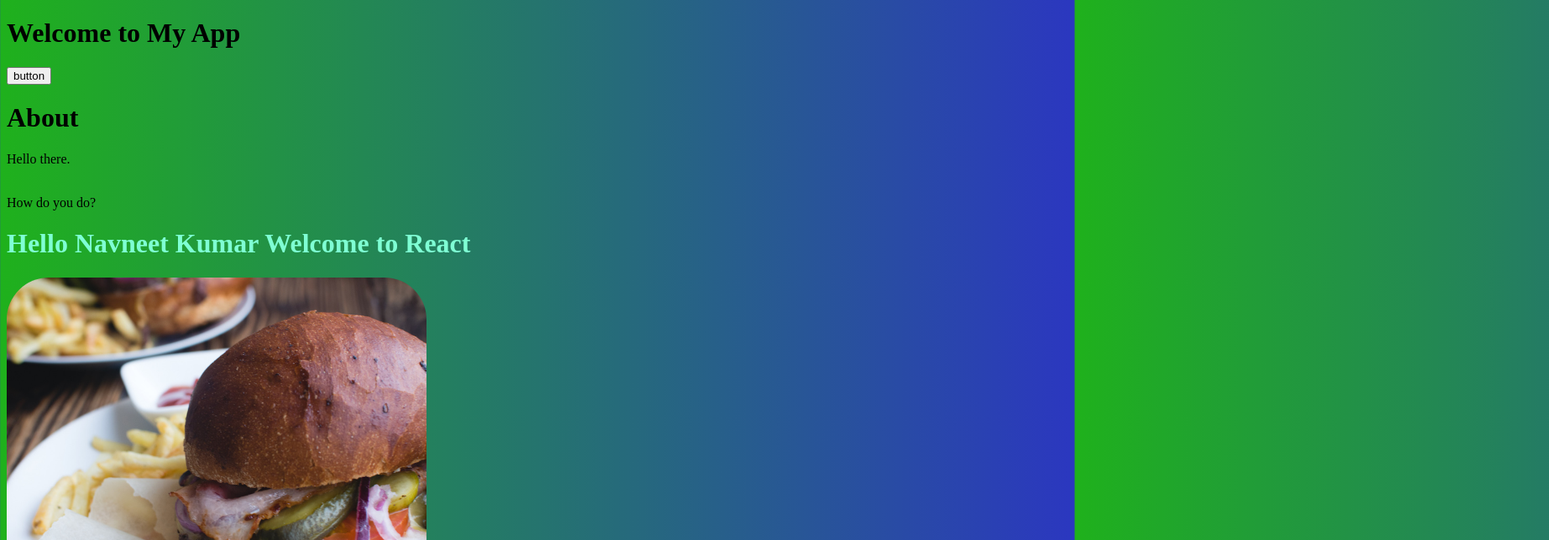
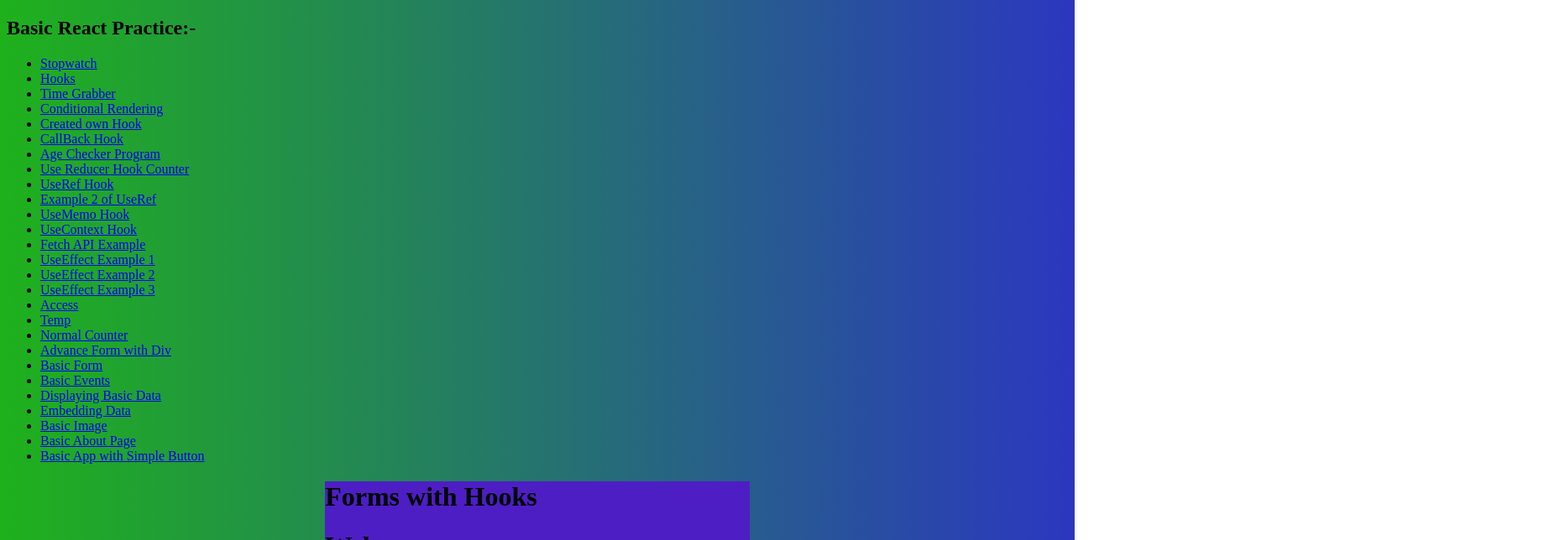
Before and after one commit to NavneetOrion/React-Work, a React (Create React App) app: page /Hooks in a window 1280 px wide. Shown: the top 644 px of the page at 84% size, 1845 px wide, since content can reach past the window. Built offline with nearby package versions, Linux system fonts and the light colour scheme; no server answers.

Commit message:
Clearing the code with Links and Custom Hooks

```diff
--- a/public/style.css
+++ b/public/style.css
@@ -139,3 +139,11 @@ a:focus{
     width:40%;
     background-color: #0f7657;
 }
+
+.custom{
+    margin:auto;
+    padding-left: 5px;
+    height:40vh;
+    width:40%;
+    background-color: #91a510;
+}
--- /dev/null
+++ b/src/CustomHooks.jsx
@@ -0,0 +1,16 @@
+import React from 'react'
+import useCounter from './useCounter'
+
+const CustomHooks = () => {
+  const [count,Increment,Decrement] = useCounter()
+  return (
+    <div className='custom'>
+    <h1>Value: {count}</h1>
+    <button onClick={Increment}>Increment</button>
+    <button onClick={Decrement}>Decrement</button>
+
+    </div>
+  )
+}
+
+export default CustomHooks
--- /dev/null
+++ b/src/Header.jsx
@@ -0,0 +1,12 @@
+import React from 'react'
+
+const Header = () => {
+  return (
+    <div>
+    <h2>Basic React Practice:-</h2>
+
+    </div>
+  )
+}
+
+export default Header
--- a/src/RouterPro.jsx
+++ b/src/RouterPro.jsx
@@ -2,6 +2,33 @@ import React from 'react'
 import { BrowserRouter as Router,Link,Route,Routes } from 'react-router-dom'
 import Stopwatch from './Stopwatch'
 import Hooks from './Hooks'
+import Tick from './Tick';
+import Condition from './Condition';
+import CustomHooks from './CustomHooks';
+import UseCallback from './UseCallback';
+import AgeChecker from './AgeChecker';
+import UseReducer from './UseReducer';
+import UseRef from './UseRef';
+import UseRef2 from './UseRef2';
+import UseMemo from './UseMemo';
+import UseContext from './UseContext';
+import FetchAPI from './FetchAPI';
+import UseEffect2 from './UseEffect2';
+import UseEffect3 from './UseEffect3';
+import UseEffect4 from './UseEffect4';
+import Access from './Access';
+import Temp from './Temp';
+import Counter from './Counter';
+import NewForm from './NewForm';
+import Forms from './Forms';
+import Events from './Events';
+import DisplayingData from './DisplayingData';
+import Embedding from './Embedding';
+import Image from './Image';
+import AboutPage  from './AboutPage';
+import App from './App';
+
+
 
 const RouterPro = () => {
 
@@ -16,13 +43,112 @@ const RouterPro = () => {
             <li>
               <Link to="/Hooks">Hooks</Link>
             </li>
+            <li>
+              <Link to="/Tick">Time Grabber</Link>
+            </li>
+            <li>
+              <Link to="/Condition">Conditional Rendering</Link>
+            </li>
+            <li>
+              <Link to="/CustomHooks">Created own Hook</Link>
+            </li>
+            <li>
+              <Link to="/UseCallBack">CallBack Hook</Link>
+            </li>
+            <li>
+              <Link to="/AgeChecker">Age Checker Program</Link>
+            </li>
+            <li>
+              <Link to="/UseReducer">Use Reducer Hook Counter</Link>
+            </li>
+            <li>
+              <Link to="/UseRef">UseRef Hook</Link>
+            </li>
+            <li>
+              <Link to="/UseRef2">Example 2 of UseRef</Link>
+            </li>
+            <li>
+              <Link to="/UseMemo">UseMemo Hook</Link>
+            </li>
+            <li>
+              <Link to="/UseContext">UseContext Hook</Link>
+            </li>
+            <li>
+              <Link to="/FetchApi">Fetch API Example</Link>
+            </li>
+            <li>
+              <Link to="/UseEffect2">UseEffect Example 1</Link>
+            </li>
+            <li>
+              <Link to="/UseEffect3">UseEffect Example 2</Link>
+            </li>
+            <li>
+              <Link to="/UseEffect4">UseEffect Example 3</Link>
+            </li>
+            <li>
+              <Link to="/Access">Access</Link>
+            </li>
+            <li>
+              <Link to="/Temp">Temp</Link>
+            </li>
+            <li>
+              <Link to="/Counter">Normal Counter</Link>
+            </li>
+            <li>
+              <Link to="/NewForm">Advance Form with Div</Link>
+            </li>
+            <li>
+              <Link to="/Form">Basic Form</Link>
+            </li>
+            <li>
+              <Link to="/Events">Basic Events</Link>
+            </li>
+            <li>
+              <Link to="/Display">Displaying Basic Data</Link>
+            </li>
+            <li>
+              <Link to="/Embedding">Embedding Data</Link>
+            </li>
+            <li>
+              <Link to="/Image">Basic Image</Link>
+            </li>
+            <li>
+              <Link to="/About">Basic About Page</Link>
+            </li>
+            <li>
+              <Link to="/App">Basic App with Simple Button</Link>
+            </li>
           </ul>
         </nav>
       </div>
       <Routes>
         <Route path='/stopwatch' Component={Stopwatch}></Route>
-
         <Route path='/Hooks' Component={Hooks}></Route>
+        <Route path='/Tick'  Component={Tick}></Route>
+        <Route path='/Condition' Component={Condition}></Route>
+        <Route path='/CustomHooks' Component={CustomHooks}></Route>
+        <Route path='/UseCallBack' Component={UseCallback}></Route>
+        <Route path='/AgeChecker' Component={AgeChecker}></Route>
+        <Route path='/UseReducer' Component={UseReducer}></Route>
+        <Route path='/UseRef' Component={UseRef}></Route>
+        <Route path='/UseRef2' Component={UseRef2}></Route>
+        <Route path='/UseMemo' Component={UseMemo}></Route>
+        <Route path='/UseContext' Component={UseContext}></Route>
+        <Route path='/FetchApi' Component={FetchAPI}></Route>
+        <Route path='/UseEffect2' Component={UseEffect2}></Route>
+        <Route path='/UseEffect3' Component={UseEffect3}></Route>
+        <Route path='/UseEffect4' Component={UseEffect4}></Route>
+        <Route path='/Access' Component={Access}></Route>
+        <Route path='/Temp' Component={Temp}></Route>
+        <Route path='/Counter' Component={Counter}></Route>
+        <Route path='/NewForm' Component={NewForm}></Route>
+        <Route path='/Form' Component={Forms}></Route>
+        <Route path='/Events' Component={Events}></Route>
+        <Route path='/Display' Component={DisplayingData}></Route>
+        <Route path='/Embedding' Component={Embedding}></Route>
+        <Route path='/Image' Component={Image}></Route>
+        <Route path='/About' Component={AboutPage}></Route>
+        <Route path='/App' Component={App}></Route>
       </Routes>
     </Router>
   )
--- a/src/index.js
+++ b/src/index.js
@@ -1,41 +1,7 @@
 import React from 'react';
 import ReactDOM from 'react-dom/client';
-import App from './App';
-import AboutPage  from './AboutPage';
-import Image from './Image';
-import Embedding from './Embedding';
-import DisplayingData from './DisplayingData';
-import Condition from './Condition';
-import Tick from './Tick';
-import Props from './Props';
-import Events from './Events';
-import Hooks from './Hooks';
-import Forms from './Forms';
-import NewForm from './NewForm';
-import Counter from './Counter';
-import Temp from './Temp';
-import Containment from './Containment';
-import Contact from './Contact';
-import Chat from './Chat';
-import App2 from './App2';
-import {BrowserRouter} from 'react-router-dom';
-import Access from './Access';
-import UseEffect2 from './UseEffect2';
-
-import UseEffect3 from './UseEffect3';
-import UseEffect4 from './UseEffect4';
-import FetchAPI from './FetchAPI';
-import UseContext from './UseContext';
-import UseRef from './UseRef';
-import UseMemo from './UseMemo';
-import UseRef2 from './UseRef2';
-import Stopwatch from './Stopwatch';
-import UseReducer from './UseReducer';
-import AgeChecker from './AgeChecker';
-import UseCallback from './UseCallback';
 import RouterPro from './RouterPro';
-
-
+import Header from './Header';
 
 const comment = {
   date: new Date().toDateString(),
@@ -49,53 +15,26 @@ const comment = {
 const root = ReactDOM.createRoot(document.getElementById('root'));
 root.render(
   <>
-    <App />
-    <AboutPage />
-    <Embedding />
-    <Image />
-    <DisplayingData/>
-    <Condition/>
-    <Tick/>
-    <Props
+    {/* <Props
     date={comment.date}
       text={comment.text}
       author = {comment.author}
-    />
-    <Events/>
+    /> */}
+
     {/* <Hooks/> */}
-    <Forms/>
-    <NewForm/>
-    <Counter/>
-    <Temp/>
-    <Containment
+
+    {/* <Containment
       left={<Contact/>}
       right={<Chat/>}
-    />
+    /> */}
 
-    <BrowserRouter>
+    {/* <BrowserRouter>
     <App2/>
-    </BrowserRouter>
+    </BrowserRouter> */}
 
-    <Access/>
-    <UseEffect2/>
-    <UseEffect3/>
-    <UseEffect4/>
-    <FetchAPI/>
     {/* <FetchApi2/> */}
-
-    <UseContext/>
-    <UseRef/>
-    <UseMemo/>
-    <UseRef2/>
-    {/* <Stopwatch/> */}
-    <UseReducer/>
-    <AgeChecker/>
-    <UseCallback/>
+    <Header/>
     <RouterPro/>
-
-
-
-
 
   </>
 
--- /dev/null
+++ b/src/useCounter.jsx
@@ -0,0 +1,15 @@
+import {useState} from 'react'
+
+const useCounter = () => {
+  const [count,setCount] = useState(0);
+  function Increment(){
+    setCount(count+1)
+  }
+  function Decrement(){
+    setCount(count-1)
+  }
+
+  return [count,Increment,Decrement]
+}
+
+export default useCounter
```
